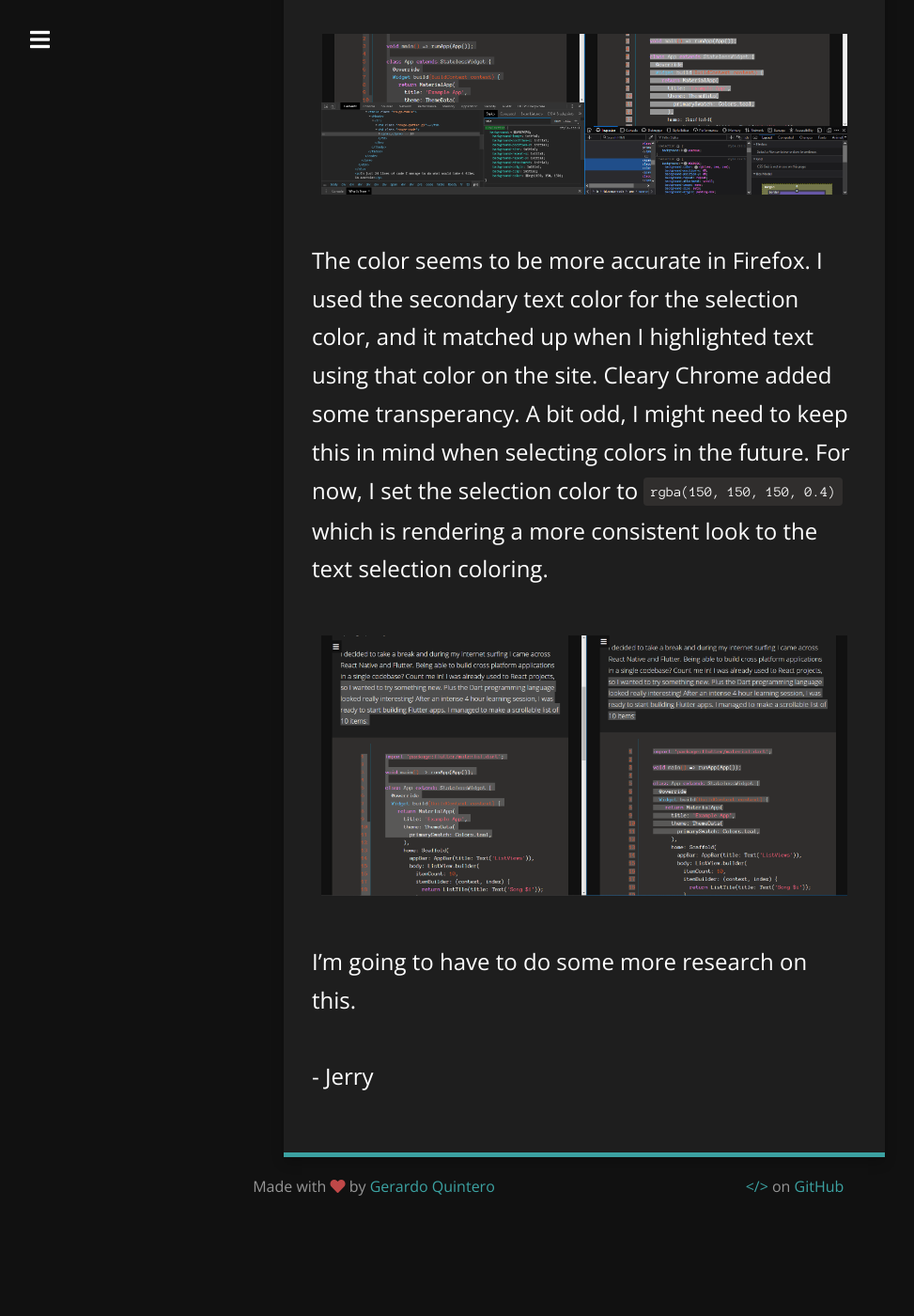
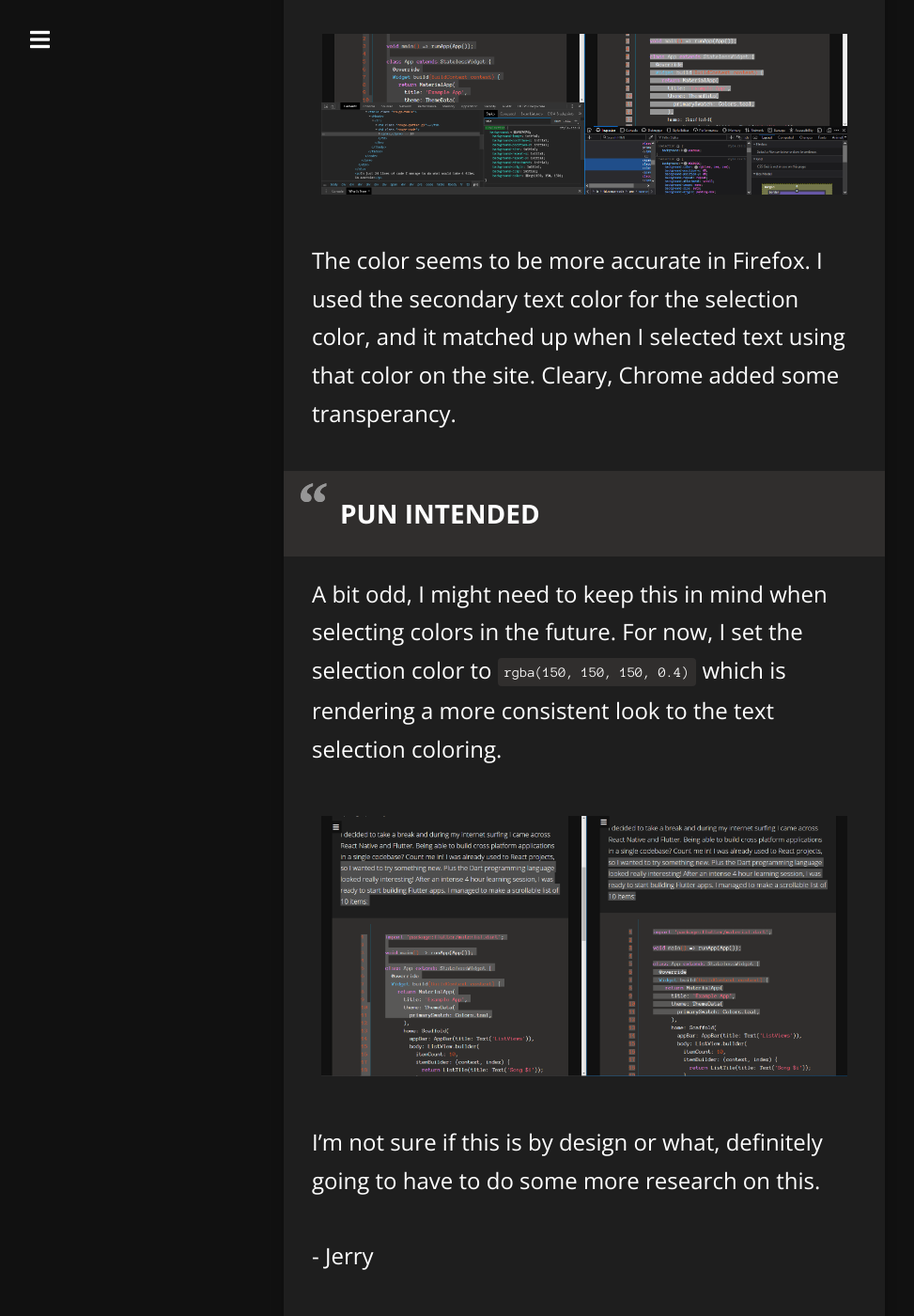
Before and after one commit to jerryq27/jerryq27.github.io, a Jekyll site: the page built from _posts/2019-06-23-website-updates.md, in a window 1280 px wide and 1400 px high, scrolled down 4510 px. Shown: the whole window at 94% size, without its empty margins (18-991 px from the left). Built offline with Jekyll 4.4.1, drawn with Linux system fonts in a browser that asks for light colours; nearby versions of some CDN libraries; before the commit the page ends 5803 px from its top, so only the background shows below that; some of the changed text lies outside the part shown.

Commit message:
Fixed up formatting.

```diff
--- a/_posts/2019-06-23-website-updates.md
+++ b/_posts/2019-06-23-website-updates.md
@@ -54,11 +54,15 @@ Welcome to Web Development. Supposedly Chrome was adding a bit of transparancy t
 
 <img src="{{ site.images }}/inspect-element-selection.png" alt="Inspect Element - Selection">
 
-The color seems to be more accurate in Firefox. I used the secondary text color for the selection color, and it matched up when I highlighted text using that color on the site. Cleary Chrome added some transperancy. A bit odd, I might need to keep this in mind when selecting colors in the future. For now, I set the selection color to `rgba(150, 150, 150, 0.4)` which is rendering a more consistent look to the text selection coloring.
+The color seems to be more accurate in Firefox. I used the secondary text color for the selection color, and it matched up when I selected text using that color on the site. Cleary, Chrome added some transperancy.
+
+> **PUN INTENDED**
+
+ A bit odd, I might need to keep this in mind when selecting colors in the future. For now, I set the selection color to `rgba(150, 150, 150, 0.4)` which is rendering a more consistent look to the text selection coloring.
 
 <img src="{{ site.images }}/fixed-selection.png" alt="Fixed Selection">
 
-I'm going to have to do some more research on this.
+I'm not sure if this is by design or what, definitely going to have to do some more research on this.
 
 \- Jerry
 
```
Also changed, not shown: other parts of _posts/2019-06-23-website-updates.md (+1 -1 lines).
